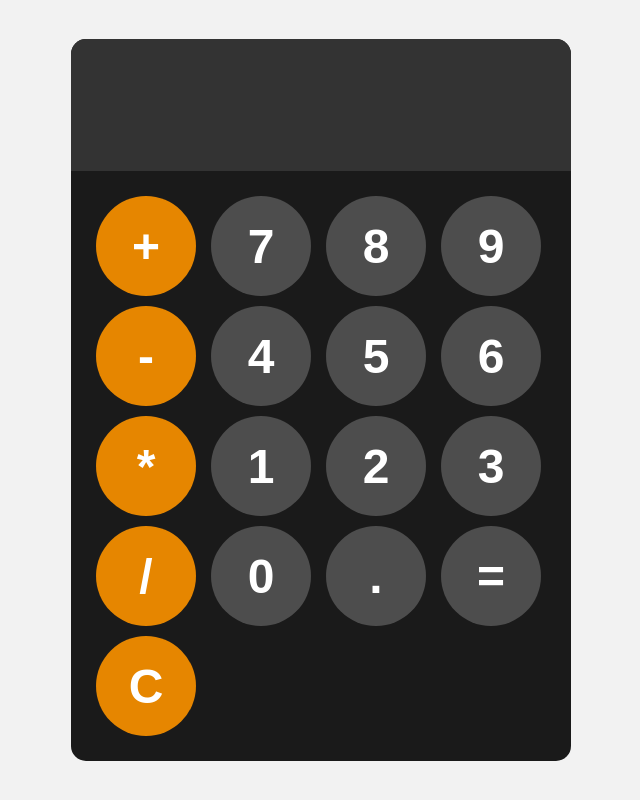
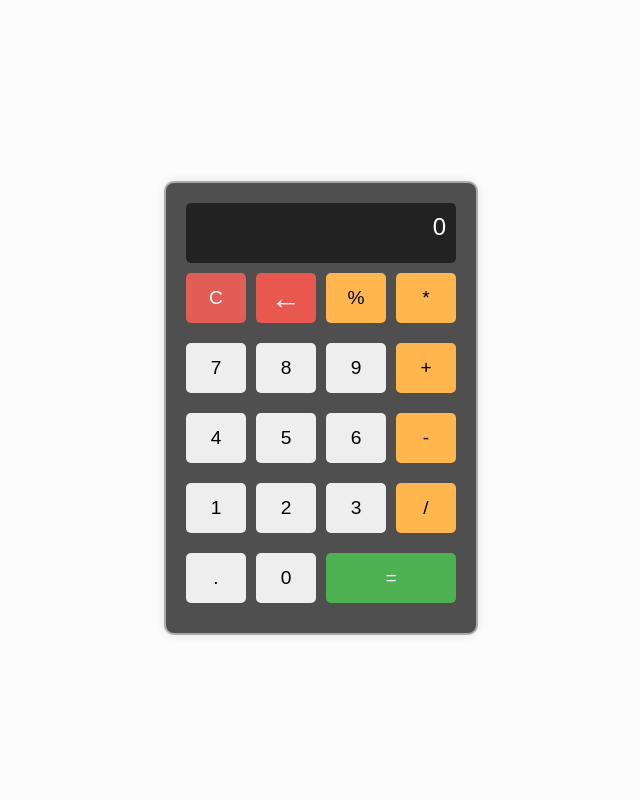
Before and after one commit to joker2104/calculator, a plain HTML site: page index.html in a window 1280 px wide. Shown: the whole page, without its empty margins (319-959 px from the left). Drawn offline with Linux system fonts and the light colour scheme.

Commit message:
without eval() function

```diff
--- a/index.html
+++ b/index.html
@@ -1,35 +1,42 @@
 <!DOCTYPE html>
 <html lang="en">
 <head>
-    <meta charset="UTF-8">
-    <meta name="viewport" content="width=device-width, initial-scale=1.0">
-    <title>Document</title>
-    <link rel="stylesheet" href="styles.css">
-
+  <meta charset="UTF-8" />
+  <meta name="viewport" content="width=device-width, initial-scale=1.0"/>
+  <title>Calculator</title>
+  <link rel="stylesheet" href="styles.css" />
 </head>
 <body>
-    <div id="calculator">
-        <input id="display" readonly>
-        <div id="keys">
-            <button onclick="appendToDisplay(`+`)" class="operator-btn">+</button>
-            <button onclick="appendToDisplay(`7`)">7</button>
-            <button onclick="appendToDisplay(`8`)">8</button>
-            <button onclick="appendToDisplay(`9`)">9</button>
-            <button onclick="appendToDisplay(`-`)" class="operator-btn">-</button>
-            <button onclick="appendToDisplay(`4`)">4</button>
-            <button onclick="appendToDisplay(`5`)">5</button>
-            <button onclick="appendToDisplay(`6`)">6</button>
-            <button onclick="appendToDisplay(`*`)" class="operator-btn">*</button>
-            <button onclick="appendToDisplay(`1`)">1</button>
-            <button onclick="appendToDisplay(`2`)">2</button>
-            <button onclick="appendToDisplay(`3`)">3</button>
-            <button onclick="appendToDisplay(`/`)" class="operator-btn">/</button>
-            <button onclick="appendToDisplay(`0`)">0</button>
-            <button onclick="appendToDisplay(`.`)">.</button>
-            <button onclick="calculate()">=</button>
-            <button onclick="clearDisplay()" class="operator-btn">C</button>
-        </div>
+  <div class="calculator">
+    <div id="display">0</div>
+    <div class="buttons">
+      <button class="clear">C</button>
+      <button class="backspace">←</button>
+      <button id="percent">%</button>
+
+      <button class="operator">*</button>
+
+      <button class="digit">7</button>
+      <button class="digit">8</button>
+      <button class="digit">9</button>
+      <button class="operator">+</button>
+
+      <button class="digit">4</button>
+      <button class="digit">5</button>
+      <button class="digit">6</button>
+      <button class="operator">-</button>
+
+
+      <button class="digit">1</button>
+      <button class="digit">2</button>
+      <button class="digit">3</button>
+      <button class="operator">/</button>
+
+      <button class="decimal">.</button>
+      <button class="digit">0</button>
+      <button class="equals">=</button>
     </div>
-    <script src="script.js"></script>
+  </div>
+  <script src="script.js"></script>
 </body>
 </html>
--- a/script.js
+++ b/script.js
@@ -1,15 +1,103 @@
-const display = document.getElementById("display");
-function appendToDisplay(input) {
-    display.value += input;
+let firstValue = '';
+let secondValue = '';
+let operator = '';
+let shouldResetDisplay = false;
+
+const display = document.getElementById('display');
+const digits = document.querySelectorAll('.digit');
+const operators = document.querySelectorAll('.operator');
+const equals = document.querySelector('.equals');
+const clear = document.querySelector('.clear');
+const decimal = document.querySelector('.decimal');
+const backspace = document.querySelector('.backspace');
+const percentage = document.getElementById(`percent`);
+
+digits.forEach(button =>
+  button.addEventListener('click', () => appendNumber(button.textContent))
+);
+
+
+operators.forEach(button =>
+  button.addEventListener('click', () => setOperator(button.textContent))
+);
+
+equals.addEventListener('click', evaluate);
+clear.addEventListener('click', clearCalculator);
+decimal.addEventListener('click', appendDecimal);
+backspace.addEventListener('click', deleteNumber);
+percentage.addEventListener(`click`, percent);
+
+function percent(){
+  display.textContent /= 100;
+
 }
-function clearDisplay() {
-    display.value = "";
+
+function appendNumber(number) {
+  if (display.textContent === '0' || shouldResetDisplay) {
+    resetDisplay();
+  }
+  display.textContent += number;
+
 }
-function calculate() {
-    try{
-        display.value = eval(display.value);
-    }
-    catch(error){
-        display.value = "Error";
-    }
+
+function resetDisplay() {
+  display.textContent = '';
+  shouldResetDisplay = false;
 }
+
+function clearCalculator() {
+  display.textContent = '0';
+  firstValue = '';
+  secondValue = '';
+  operator = '';
+  shouldResetDisplay = false;
+}
+
+function setOperator(op) {
+  if (operator !== '') evaluate();
+  firstValue = display.textContent;
+  operator = op;
+  shouldResetDisplay = true;
+}
+
+function evaluate() {
+  if (operator === '' || shouldResetDisplay) return;
+  secondValue = display.textContent;
+  display.textContent = roundResult(
+    operate(operator, Number(firstValue), Number(secondValue))
+  );
+  operator = '';
+}
+
+function roundResult(number) {
+  return Math.round(number * 1000) / 1000;
+}
+
+function appendDecimal() {
+  if (shouldResetDisplay) resetDisplay();
+  if (!display.textContent.includes('.')) {
+    display.textContent += '.';
+  }
+}
+
+function deleteNumber() {
+  if (shouldResetDisplay) return;
+  display.textContent = display.textContent.slice(0, -1) || '0';
+}
+
+function operate(operator, a, b) {
+  switch (operator) {
+
+    case '+':
+      return a + b;
+    case '-':
+      return a - b;
+    case '*':
+      return a * b;
+    case '/':
+      if (b === 0) return 'ERROR';
+      return a / b;
+    default:
+      return null;
+  }
+}
--- a/styles.css
+++ b/styles.css
@@ -1,60 +1,123 @@
-body{
-    margin: 0;
-    display: flex;
-    justify-content: center;
-    align-items: center;
-    height: 100vh;
-    background-color: hsl(0, 0%, 95%);
+body {
+  font-family: Arial, sans-serif;
+  display: flex;
+  height: 100vh;
+  justify-content: center;
+  align-items: center;
+  background: #fcfcfc;
+}
+
+.calculator {
+  border: 2px solid #aaa;
+  padding: 20px;
+  border-radius: 10px;
+  background: rgb(80, 79, 79);
+  box-shadow: 0 0 10px rgba(0, 0, 0, 0.1);
+}
+
+#display {
+  height: 40px;
+  background: #222;
+  color: white;
+  font-size: 1.5rem;
+  text-align: right;
+  padding: 10px;
+  border-radius: 5px;
+  margin-bottom: 10px;
+  overflow-x: auto;
+}
+
+.buttons {
+  display: grid;
+  grid-template-columns: repeat(4, 60px);
+  grid-template-rows: repeat(5, 60px);
+  grid-gap: 10px;
+}
+
+button {
+  height: 50px;
+  font-size: 1.2rem;
+  cursor: pointer;
+  border: none;
+  border-radius: 5px;
+  background: #eee;
+  transition: background 0.2s;
+}
+
+#percent {
+  background: #ffb74d;
+}
+
+#percent:hover {
+  background: hsl(36, 97%, 55%);
+}
+
+#percent:active {
+  background: hsl(36, 97%, 45%);
+}
+
+button:hover {
+  background: #ccc;
+}
+
+button:active {
+  background: #a4a4a4;
+}
+
+.operator {
+  background: #ffb74d;
+}
+.operator:hover{
+  background: hsl(36, 97%, 55%);
+}
+.operator:active {
+  background: hsl(36, 97%, 45%);
+}
+.equals {
+  grid-column: span 2;
+
+  background: hsl(122, 39%, 50%);
+  color: white;
 
 }
-button{
-    width: 100px;
-    height: 100px;
-    border-radius: 50px;
-    border: none;
-    background-color: hsl(0, 0%, 30%);
-    color: white;
-    cursor: pointer;
-    font-size: 3rem;
-    font-weight: bold;
+.equals:hover{
+  background: hsl(122, 39%, 60%);
+}
+.equals:active{
+  background: hsl(122, 39%, 40%);
+}
+.clear {
+  background: hsl(4, 71%, 61%);
+  color: white;
+}
+
+.clear:hover {
+  background: hsl(4, 92%, 65%);
 
 }
-#keys{
-    display: grid;
-    grid-template-columns: repeat(4, 1fr);
-    gap: 10px;
-    padding: 25px;
-}
-#calculator{
-    font-family: Arial, sans-serif;
-    background-color: hsl(0, 0%, 10%);
-    max-width: 500px;
-    overflow:hidden;
-    border-radius: 15px;
+
+.clear:active {
+  background: hsl(4, 93%, 51%);
 
 }
-#display{
-    width: 100%;
-    padding: 20px;
-    font-size: 5rem;
-    text-align: left;
-    border: none;
-    background-color: hsl(0, 0%, 20%);
-    color: white;
+
+.decimal,
+.backspace {
+  grid-column: span 1;
 }
-button:hover{
-    background-color:  hsl(0, 0%, 40%);
+
+.backspace {
+  background: hsl(4, 78%, 61%);
+  color: white;
+  font-size: 1.9rem;
+}
+
+.backspace:hover {
+  background: hsl(4, 92%, 65%);
 
 }
-button:active{
-    background-color:  hsl(0, 0%, 50%);
+
+.backspace:active {
+  background: hsl(4, 93%, 51%);
+
 }
-.operator-btn{
-    background-color: hsl(35, 100%, 45%);
-}
-.operator-btn:hover{
-    background-color: hsl(35, 100%, 65%);
-}
-.operator-btn:active{
-    background-color: hsl(35, 100%, 75%);
-}
```
